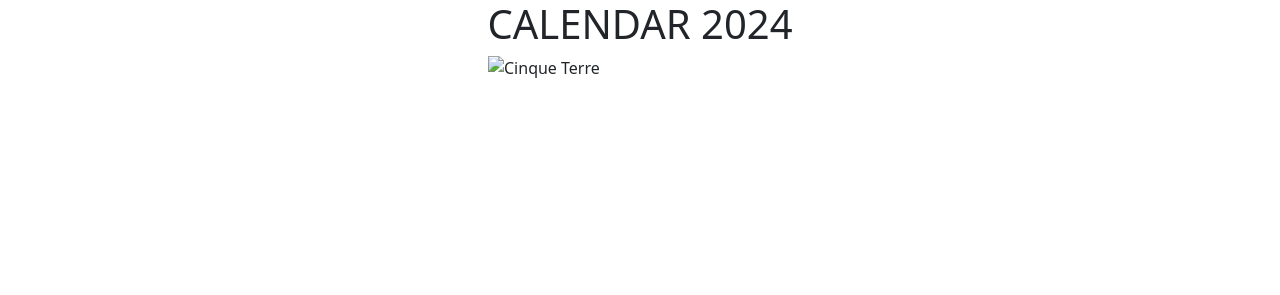
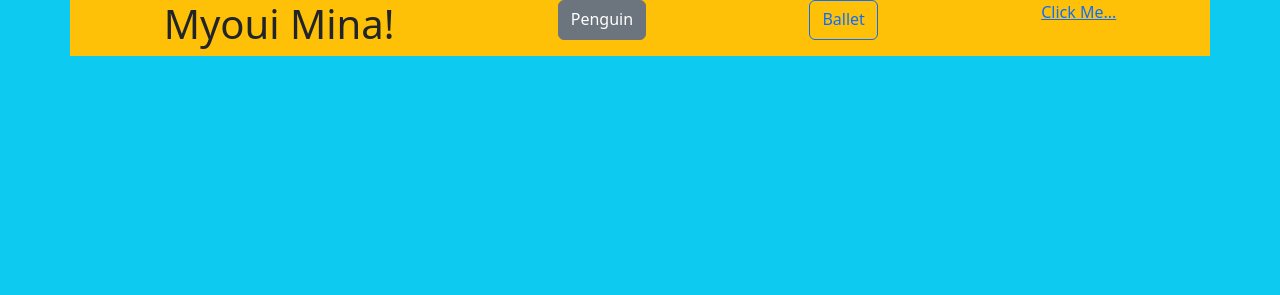
Before and after one commit to 07Cortez/Hassel, a plain HTML site: page Index.html in a window 1280 px wide. Drawn offline with nearby package versions, Linux system fonts and the light colour scheme.

Commit message:
Update Index.html

```diff
--- a/Index.html
+++ b/Index.html
@@ -1,22 +1,17 @@
 <!DOCTYPE html>
 <html lang="en">
 <head>
-    <meta charset="UTF-8">
-    <meta name="viewport" content="width=device-width, initial-scale=1.0">
-    <title>Calendar 2024</title>
+    <title>Bootstrap</title>
+
     <link href="https://cdn.jsdelivr.net/npm/bootstrap@5.3.3/dist/css/bootstrap.min.css" rel="stylesheet" integrity="sha384-QWTKZyjpPEjISv5WaRU9OFeRpok6YctnYmDr5pNlyT2bRjXh0JMhjY6hW+ALEwIH" crossorigin="anonymous">
-    <style>
-        td,th {
-            text-align: center;
-        }
-        .pond{
-            display: flex;
-            justify-content: center;
-        }
-    </style>
+    <script src="https://cdn.jsdelivr.net/npm/bootstrap@5.3.3/dist/js/bootstrap.bundle.min.js" integrity="sha384-YvpcrYf0tY3lHB60NNkmXc5s9fDVZLESaAA55NDzOxhy9GkcIdslK1eN7N6jIeHz" crossorigin="anonymous"></script>
 </head>
-<body>
-    <h1 style="text-align:center;">CALENDAR 2024</h1>
-    <div class="pond">
-        <img src="imgcalendar.jpg" class="img-rounded" alt="Cinque Terre" width="304" height="236">
-      </div>
+<body class="bg-info"></body>
+    <div class="container bg-warning d-flex justify-content-around">
+        <p class="h1 text-dark">Myoui Mina!</p>
+        <p class="btn btn-secondary">Penguin</p>
+        <p class="btn btn-outline-primary">Ballet</p>
+        <a href="https://kpopping.com/documents/9a/1/800/240302-TWICE-Nayeon-Mina-Music-Plant-Fansign-documents-1.jpeg?v=5cfcf">Click Me...</a>
+
+    </div>
+</html>
```
